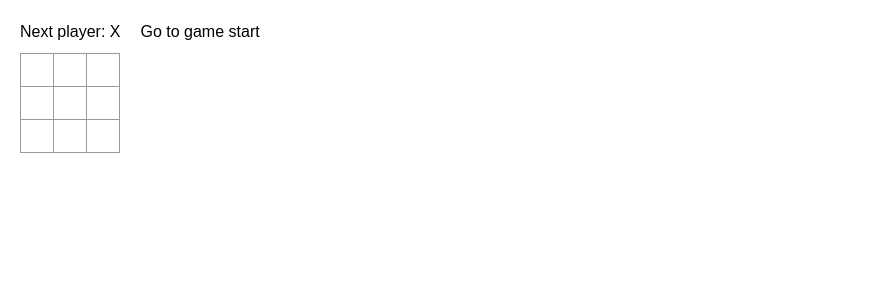
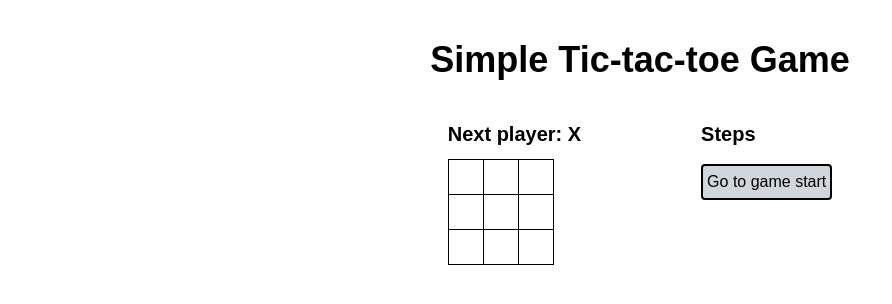
Before and after one commit to nthung1021/AWAD-IA01, a Next.js app: page / in a window 1280 px wide. Shown: the top 304 px of the page, without its empty margins (0-892 px from the left). Built offline with nearby package versions, Linux system fonts and the light colour scheme.

Commit message:
Update CSS style of the page

```diff
--- a/src/app/component/Board.tsx
+++ b/src/app/component/Board.tsx
@@ -25,18 +25,18 @@ function Board({ xIsNext, squares, onPlay }) {
 
   return (
     <>
-      <div className="status">{status}</div>
-      <div className="board-row">
+      <div className="mb-3 text-xl font-bold">{status}</div>
+      <div className="clear-both table">
         <Square value={squares[0]} onSquareClick={() => handleClick(0)} />
         <Square value={squares[1]} onSquareClick={() => handleClick(1)} />
         <Square value={squares[2]} onSquareClick={() => handleClick(2)} />
       </div>
-      <div className="board-row">
+      <div className="clear-both table">
         <Square value={squares[3]} onSquareClick={() => handleClick(3)} />
         <Square value={squares[4]} onSquareClick={() => handleClick(4)} />
         <Square value={squares[5]} onSquareClick={() => handleClick(5)} />
       </div>
-      <div className="board-row">
+      <div className="clear-both table">
         <Square value={squares[6]} onSquareClick={() => handleClick(6)} />
         <Square value={squares[7]} onSquareClick={() => handleClick(7)} />
         <Square value={squares[8]} onSquareClick={() => handleClick(8)} />
--- a/src/app/component/Square.tsx
+++ b/src/app/component/Square.tsx
@@ -2,7 +2,8 @@ import React from 'react';
 
 function Square({ value, onSquareClick }) {
   return (
-    <button className="square" onClick={onSquareClick}>
+    <button className="bg-white border-1 border-solid float-left text-2xl -mr-0.25 -mt-0.25 w-9 h-9"
+            onClick={onSquareClick}>
       {value}
     </button>
   );
--- a/src/app/globals.css
+++ b/src/app/globals.css
@@ -6,87 +6,6 @@
 
 body {
   font-family: sans-serif;
-  margin: 20px;
+  margin: 40px;
   padding: 0;
 }
-
-h1 {
-  margin-top: 0;
-  font-size: 22px;
-}
-
-h2 {
-  margin-top: 0;
-  font-size: 20px;
-}
-
-h3 {
-  margin-top: 0;
-  font-size: 18px;
-}
-
-h4 {
-  margin-top: 0;
-  font-size: 16px;
-}
-
-h5 {
-  margin-top: 0;
-  font-size: 14px;
-}
-
-h6 {
-  margin-top: 0;
-  font-size: 12px;
-}
-
-code {
-  font-size: 1.2em;
-}
-
-ul {
-  padding-inline-start: 20px;
-}
-
-* {
-  box-sizing: border-box;
-}
-
-body {
-  font-family: sans-serif;
-  margin: 20px;
-  padding: 0;
-}
-
-.square {
-  background: #fff;
-  border: 1px solid #999;
-  float: left;
-  font-size: 24px;
-  font-weight: bold;
-  line-height: 34px;
-  height: 34px;
-  margin-right: -1px;
-  margin-top: -1px;
-  padding: 0;
-  text-align: center;
-  width: 34px;
-}
-
-.board-row:after {
-  clear: both;
-  content: '';
-  display: table;
-}
-
-.status {
-  margin-bottom: 10px;
-}
-.game {
-  display: flex;
-  flex-direction: row;
-}
-
-.game-info {
-  margin-left: 20px;
-}
--- a/src/app/page.tsx
+++ b/src/app/page.tsx
@@ -28,20 +28,25 @@ function Game() {
     }
     return (
       <li key={move}>
-        <button onClick={() => jumpTo(move)}>{description}</button>
+        <button className="bg-gray-300 p-1 my-1 border-2 rounded-sm"
+                onClick={() => jumpTo(move)}>{description}</button>
       </li>
     );
   });
 
   return (
-    <div className="game">
-      <div className="game-board">
-        <Board xIsNext={xIsNext} squares={currentSquares} onPlay={handlePlay} />
+    <>
+      <h1 className="text-4xl font-bold text-center m-10">Simple Tic-tac-toe Game</h1>
+      <div className="flex flex-row justify-center gap-20">
+        <div className="">
+          <Board xIsNext={xIsNext} squares={currentSquares} onPlay={handlePlay} />
+        </div>
+        <div className="ml-10">
+          <h2 className="text-xl font-bold mb-3">Steps</h2>
+          <ol className="">{moves}</ol>
+        </div>
       </div>
-      <div className="game-info">
-        <ol>{moves}</ol>
-      </div>
-    </div>
+    </>
   );
 }
 
```
